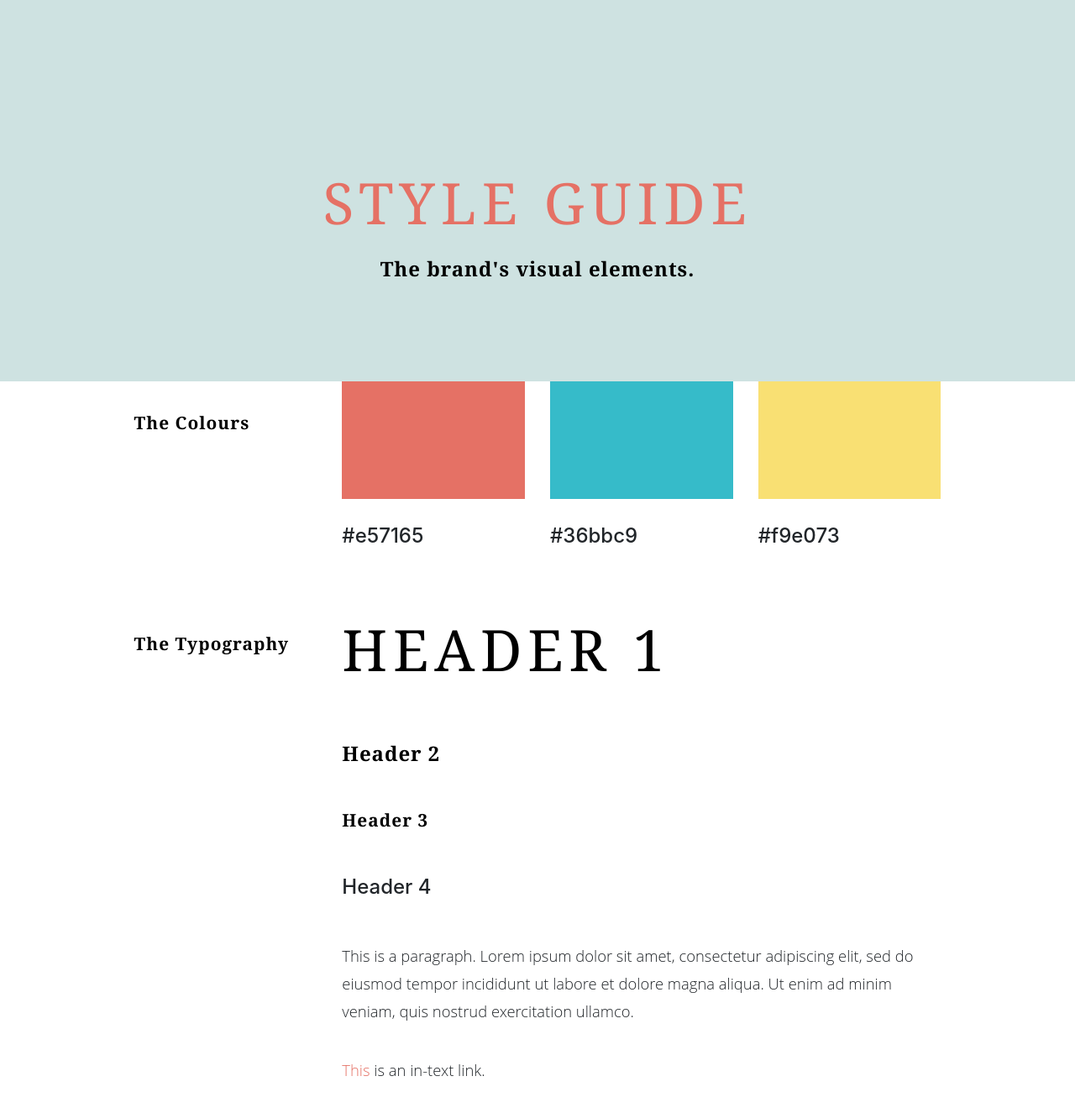
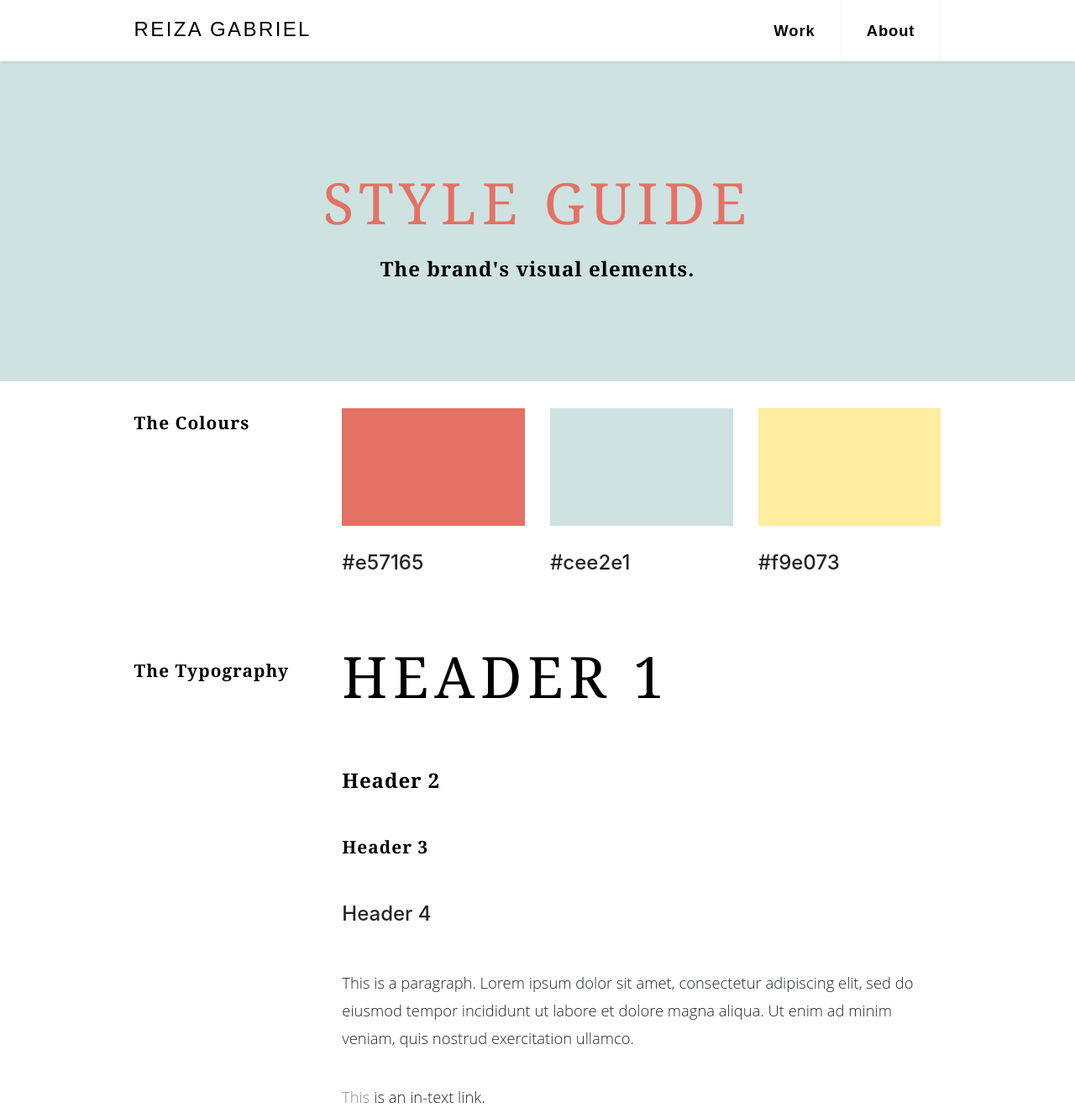
Before and after one commit to reizagabriel/P03, a plain HTML site: page styleguide.html in a window 1280 px wide. Shown: the top 1325 px of the page at 84% size. Drawn offline with nearby package versions, Linux system fonts and the light colour scheme.

Commit message:
Updated styleguide

```diff
--- a/css/main.css
+++ b/css/main.css
@@ -61,7 +61,7 @@ a, a:visited {
 
 /* a:hover, a:focus, a:active {
   transition: background 0.5s ease-in;
-  background: #f9e073;
+  background: #ffeda0;
   text-decoration: none;
 } */
 
@@ -86,7 +86,7 @@ a, a:visited {
   left: 0;
   right: 0;
   bottom: 0;
-  background: #f9e073;
+  background: #ffeda0;
   -webkit-transform: scaleX(0);
   transform: scaleX(0);
   -webkit-transform-origin: 0 50%;
--- a/css/menu.css
+++ b/css/menu.css
@@ -28,7 +28,7 @@
 .header li a:hover,
 .header li a:active,
 .header .menu-btn:hover {
-  background-color: #f9e073;
+  background-color: #ffeda0;
   transition: background-color 0.3s ease-in;
   text-decoration: none;
 }
--- a/css/sections.css
+++ b/css/sections.css
@@ -35,7 +35,6 @@
   margin-top: -1.7em;
 }
 
-
 /* project page */
 
 .carousel-control-prev-icon,
@@ -62,12 +61,6 @@
 
 /* styleguide */
 
-/* #styleguide img {
-  width: 200px;
-  height: auto;
-  padding-bottom: 1.5em;
-} */
-
 .box-gray {
   width: 100%;
   height: 125px;
@@ -75,10 +68,9 @@
   background-color: #f4f4f4;
 }
 
-.box-coral, .box-teal, .box-yellow {
+.box-coral, .box-mint, .box-yellow {
   width: 100%;
   height: 140px;
-  margin-top: -2em;
   display: inline-block;
   background-color: #e57165;
 }
@@ -87,12 +79,12 @@
   background-color: #e57165;
 }
 
-.box-teal {
-  background-color: #36bbc9;
+.box-mint {
+  background-color: #cee2e1;
 }
 
 .box-yellow {
-  background-color: #f9e073;
+  background-color: #ffeda0;
 }
 
 #styleguide h1 {
--- a/styleguide.html
+++ b/styleguide.html
@@ -15,6 +15,19 @@
   </head>
 
   <body>
+    <nav class="header">
+      <div class="container">
+        <!-- <a href="index.html"><img class="logo" src="img/logo-dark-coral.png" alt="Logo"/></a> -->
+        <a href="index.html" class="site-title">Reiza Gabriel</a>
+        <input class="menu-btn" type="checkbox" id="menu-btn" />
+        <label class="menu-icon" for="menu-btn"><span class="navicon"></span></label>
+        <ul class="menu">
+          <li><a href="index.html#work">Work</a></li>
+          <li><a href="about.html">About</a></li>
+        </ul>
+      </div>
+    </nav>
+
     <div class="banner">
       <h1>Style guide</h1>
       <h2>The brand's visual elements.</h2>
@@ -36,8 +49,8 @@
               </div>
 
               <div class="col-md-4">
-                <div class="box-teal"></div>
-                <h4>#36bbc9</h4>
+                <div class="box-mint"></div>
+                <h4>#cee2e1</h4>
               </div>
 
               <div class="col-md-4">
@@ -60,7 +73,7 @@
             <h3>Header 3</h3>
             <h4>Header 4</h4>
             <p>This is a paragraph. Lorem ipsum dolor sit amet, consectetur adipiscing elit, sed do eiusmod tempor incididunt ut labore et dolore magna aliqua. Ut enim ad minim veniam, quis nostrud exercitation ullamco.</p>
-            <p><a href="styleguide.html">This</a> is an in-text link.</p>
+            <p><a href="styleguide.html" class="hover-highlight">This</a> is an in-text link.</p>
           </div>
         </div>
 
```
